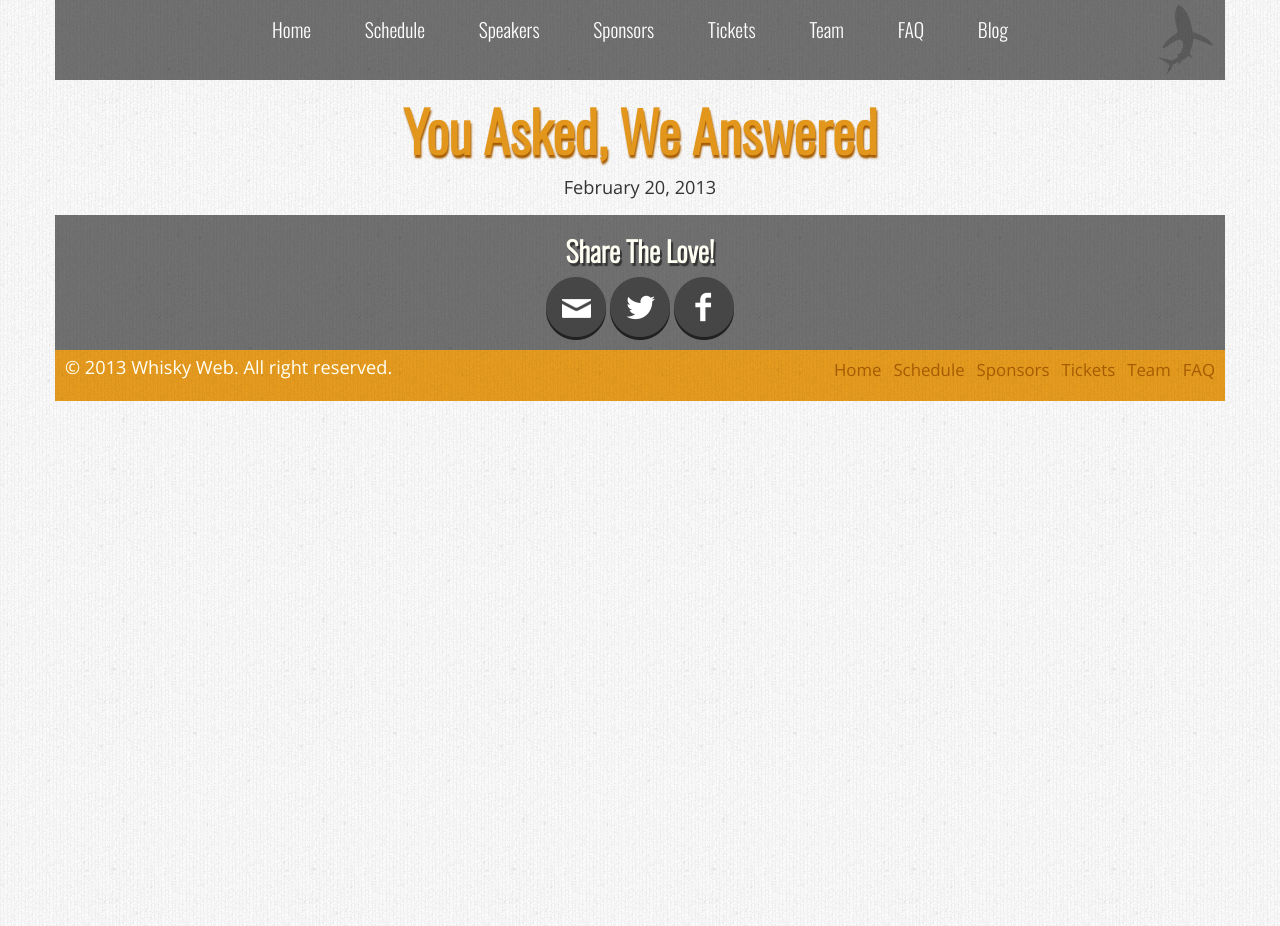
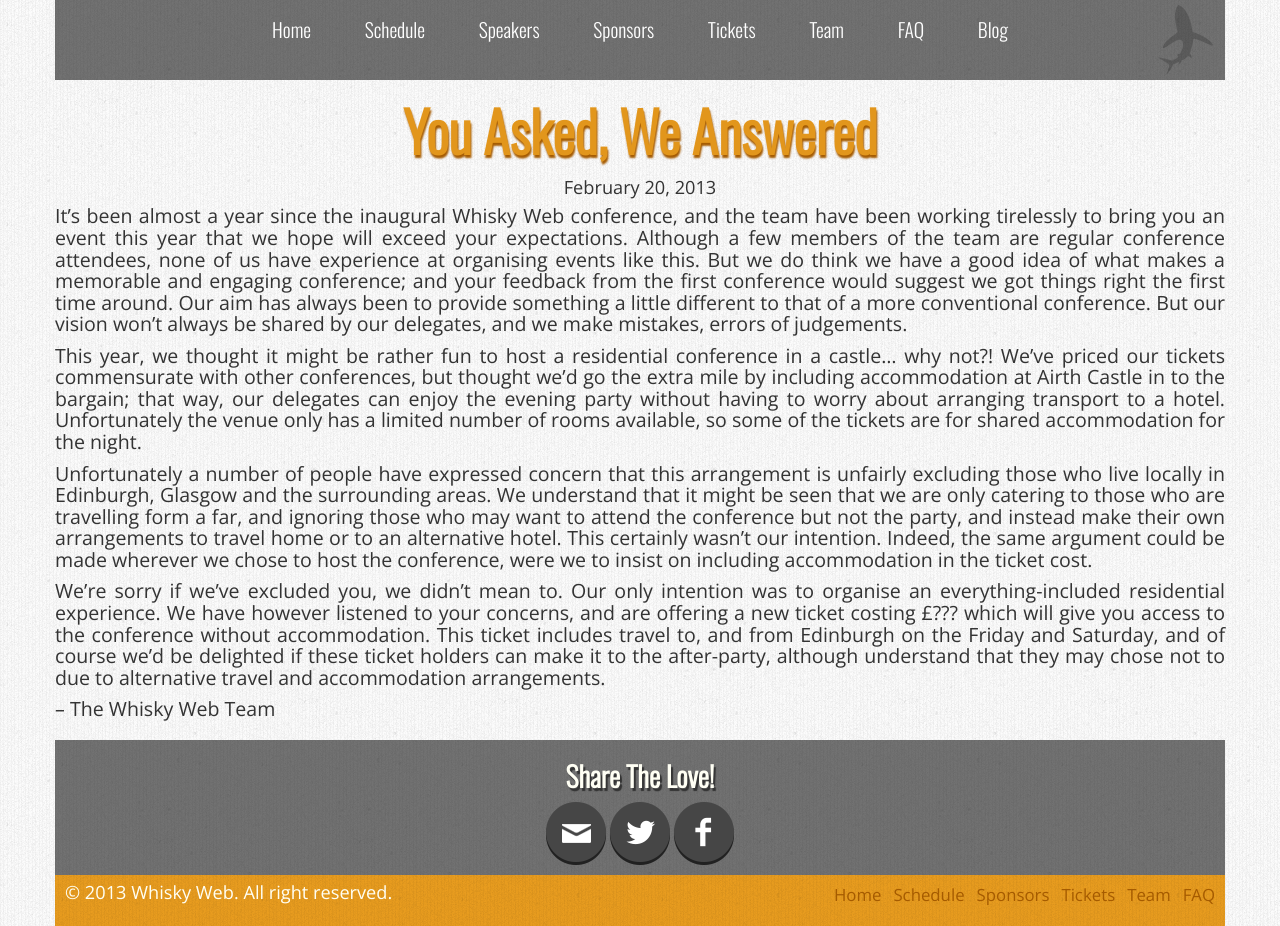
Before and after one commit to whiskyweb/whiskyweb-website, a Jekyll site: the page built from _posts/2013-02-20-you-asked-we-listened.markdown, in a window 1280 px wide. Built offline with Jekyll 4.4.1, drawn with Linux system fonts in a browser that asks for light colours; nearby versions of some CDN libraries; Markdown is read by kramdown in place of the engine named in the settings.

Commit message:
Add post.

```diff
--- a/_posts/2013-02-20-you-asked-we-listened.markdown
+++ b/_posts/2013-02-20-you-asked-we-listened.markdown
@@ -4,3 +4,38 @@
 title: You Asked, We Answered
 author: Max Manders
 ---
+It's been almost a year since the inaugural Whisky Web conference, and the team have
+been working tirelessly to bring you an event this year that we hope will exceed your
+expectations.  Although a few members of the team are regular conference attendees, none
+of us have experience at organising events like this.  But we do think we have a good idea
+of what makes a memorable and engaging conference; and your feedback from the first
+conference would suggest we got things right the first time around.
+<!--more-->
+Our aim has always been to provide something a little different to that of a more
+conventional conference.  But our vision won't always be shared by our delegates, and we
+make mistakes, errors of judgements.
+
+This year, we thought it might be rather fun to host a residential conference in a
+castle... why not?!  We've priced our tickets commensurate with other conferences, but
+thought we'd go the extra mile by including accommodation at Airth Castle in to the
+bargain; that way, our delegates can enjoy the evening party without having to worry about
+arranging transport to a hotel.  Unfortunately the venue only has a limited number of
+rooms available, so some of the tickets are for shared accommodation for the night.
+
+Unfortunately a number of people have expressed concern that this arrangement is unfairly
+excluding those who live locally in Edinburgh, Glasgow and the surrounding areas.  We
+understand that it might be seen that we are only catering to those who are travelling
+form a far, and ignoring those who may want to attend the conference but not the party,
+and instead make their own arrangements to travel home or to an alternative hotel.  This
+certainly wasn't our intention.  Indeed, the same argument could be made wherever we chose
+to host the conference, were we to insist on including accommodation in the ticket cost.
+
+We're sorry if we've excluded you, we didn't mean to.  Our only intention was to organise
+an everything-included residential experience.  We have however listened to your concerns,
+and are offering a new ticket costing &pound;??? which will give you access to the
+conference without accommodation.  This ticket includes travel to, and from Edinburgh on
+the Friday and Saturday, and of course we'd be delighted if these ticket holders can make
+it to the after-party, although understand that they may chose not to due to alternative
+travel and accommodation arrangements.
+
+-- The Whisky Web Team
--- a/css/main.css
+++ b/css/main.css
@@ -639,3 +639,11 @@
 div.post-content {
     margin-bottom: 20px;
 }
+
+div.post-content p {
+    text-align: justify;
+}
+
+div.post a.more {
+    font-size: 1.2em;
+}
--- a/css/phone.css
+++ b/css/phone.css
@@ -534,3 +534,16 @@
 	text-shadow: 1px 3px 2px #a55b00;
 	filter: dropshadow(color=#a55b00, offx=1, offy=3);
 }
+
+div.post h3.post-title {
+    margin: 30px auto;
+    text-align: center;
+	font-size: 2.0em;
+	color: #e2961c;
+}
+
+div.post h3.post-title a {
+	color: #e2961c;
+	text-shadow: none;
+	filter:;
+}
--- a/index.html
+++ b/index.html
@@ -16,7 +16,7 @@
                 in Scotland's inspiring capital.
             </p>
             <p class="large-text">
-                We couldn't have hoped for a better <a href="/2012">innaugural event</a> and we're raising the bar even higher for next April.
+                We couldn't have hoped for a better <a href="/2012">inaugural event</a> and we're raising the bar even higher for next April.
                 If you're interested in a mix of conventional conference talks and fun and entertaining activities to
                 help you get to know the other delegates, then keep April 12th - April 13th free in your calendar!
             </p>
```
